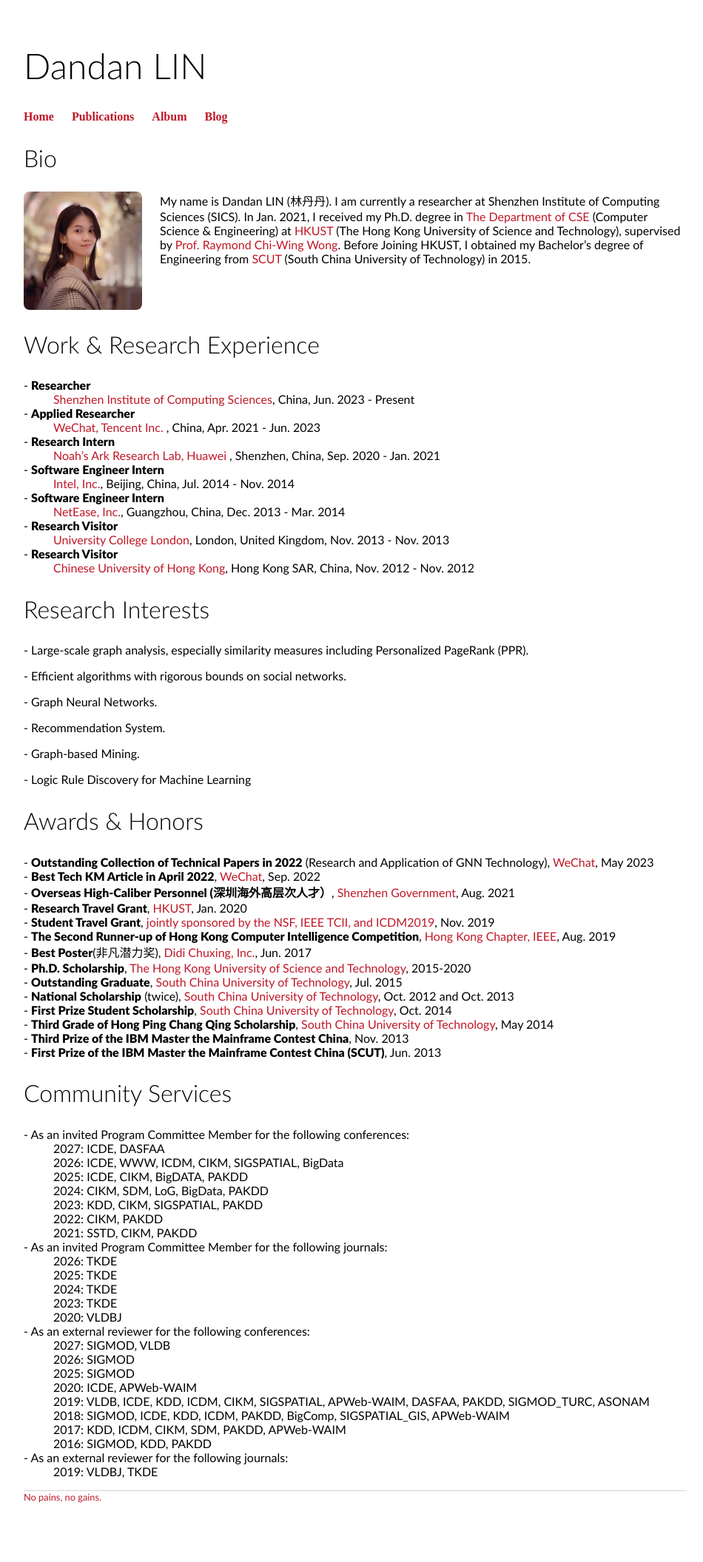
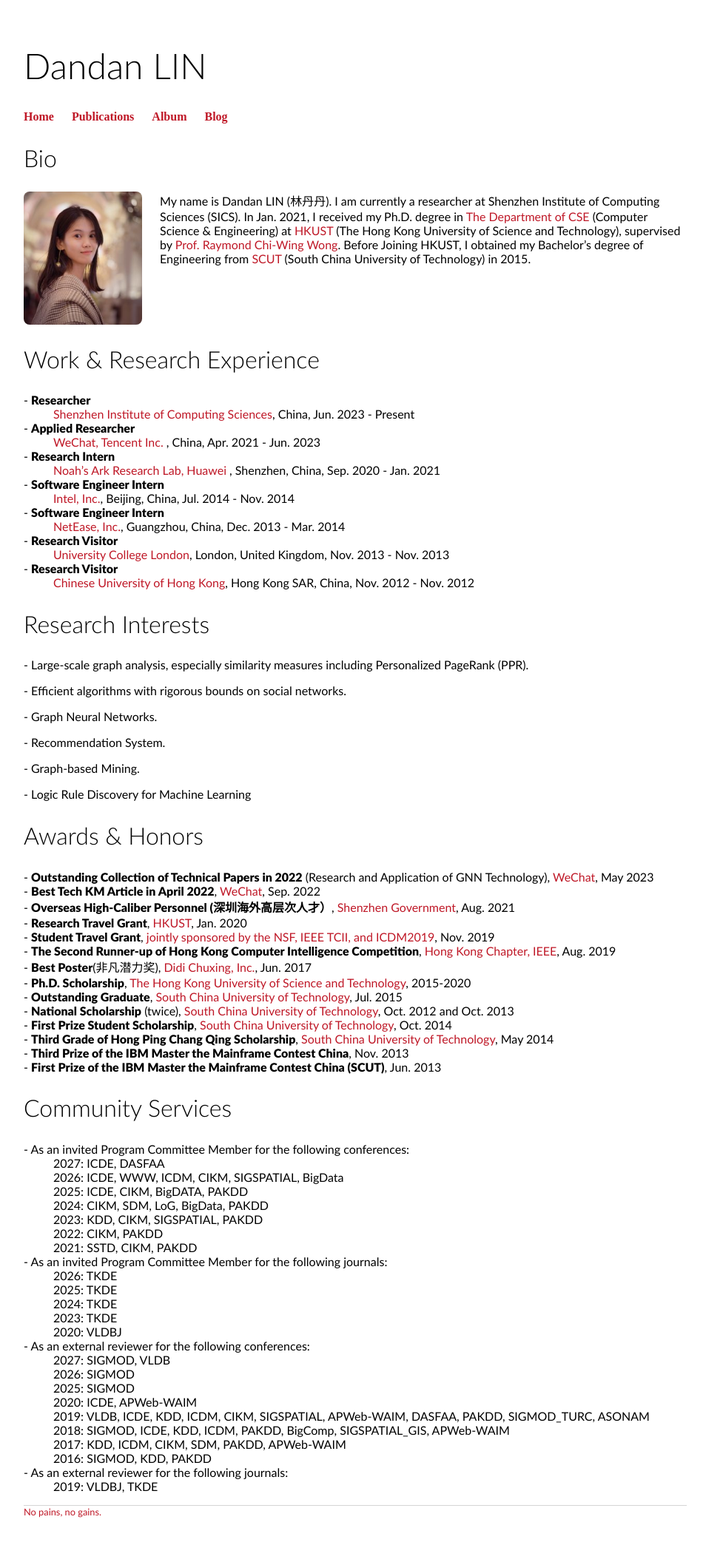
Before and after one commit to 2danlin/2danlin.github.io, a Jekyll site: the page built from index.html, in a window 1280 px wide. Shown: the whole page at 74% size, without its empty margins (160-1110 px from the left). Built offline with Jekyll 4.4.1, drawn with Linux system fonts in a browser that asks for light colours.

Commit message:
Update index.html

```diff
--- a/index.html
+++ b/index.html
@@ -5,16 +5,22 @@
 <style>
   .bio-wrap {
     display: flex;
-    align-items: flex-start;
-    gap: 24px;                 /* 照片和文字之间的间距 */
+    align-items: stretch;      /* 让照片和文字两栏一样高 */
+    gap: 24px;
   }
   .bio-photo {
-    flex: 0 0 160px;           /* 照片区域固定宽度 */
+    flex: 0 0 160px;           /* 照片宽度 */
+    position: relative;
+    min-height: 180px;         /* 文字很少时，照片最少也有这么高 */
   }
   .bio-photo img {
-    width: 160px;
-    height: auto;
-    border-radius: 8px;        /* 圆角；想要圆形照片改成 50%，并用正方形照片 */
+    position: absolute;        /* 不让照片自身高度撑高这一栏 */
+    inset: 0;
+    width: 100%;
+    height: 100%;
+    object-fit: cover;         /* 按比例裁剪填满，不会被拉变形 */
+    object-position: center top; /* 裁剪时保留上方，避免把头部切掉 */
+    border-radius: 8px;
     display: block;
   }
   .bio-text {
@@ -25,6 +31,15 @@
     .bio-wrap {
       flex-direction: column;
       align-items: center;
+    }
+    .bio-photo {
+      flex: none;
+      width: 160px;
+      min-height: 0;
+    }
+    .bio-photo img {
+      position: static;
+      height: auto;
     }
   }
 </style>
```
